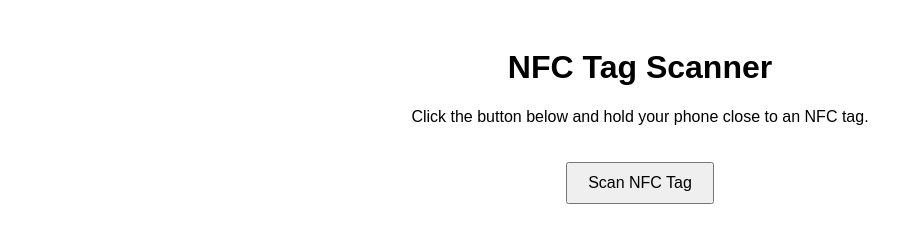
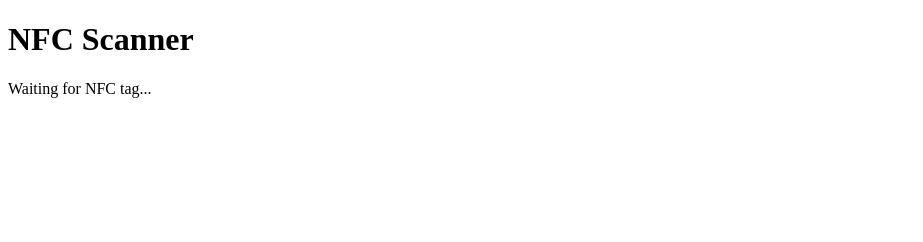
Before and after one commit to knowzofcyber/nfc-web-app, a plain HTML site: page index.html in a window 1280 px wide. Shown: the whole page, without its empty margins (0-923 px from the left). Drawn offline with Linux system fonts and the light colour scheme.

Commit message:
Updated index.html

```diff
--- a/index.html
+++ b/index.html
@@ -3,30 +3,11 @@
 <head>
   <meta charset="UTF-8">
   <meta name="viewport" content="width=device-width, initial-scale=1.0">
-  <title>NFC Scanner App</title>
-  <style>
-    body {
-      font-family: Arial, sans-serif;
-      text-align: center;
-      padding: 20px;
-    }
-    button {
-      padding: 10px 20px;
-      font-size: 16px;
-      cursor: pointer;
-      margin-top: 20px;
-    }
-    #output {
-      margin-top: 20px;
-      font-size: 18px;
-    }
-  </style>
+  <title>NFC Scanner</title>
 </head>
 <body>
-  <h1>NFC Tag Scanner</h1>
-  <p>Click the button below and hold your phone close to an NFC tag.</p>
-  <button id="scan-button">Scan NFC Tag</button>
-  <div id="output"></div>
+  <h1>NFC Scanner</h1>
+  <p id="status">Waiting for NFC tag...</p>
 
   <script src="app.js"></script>
 </body>
```
